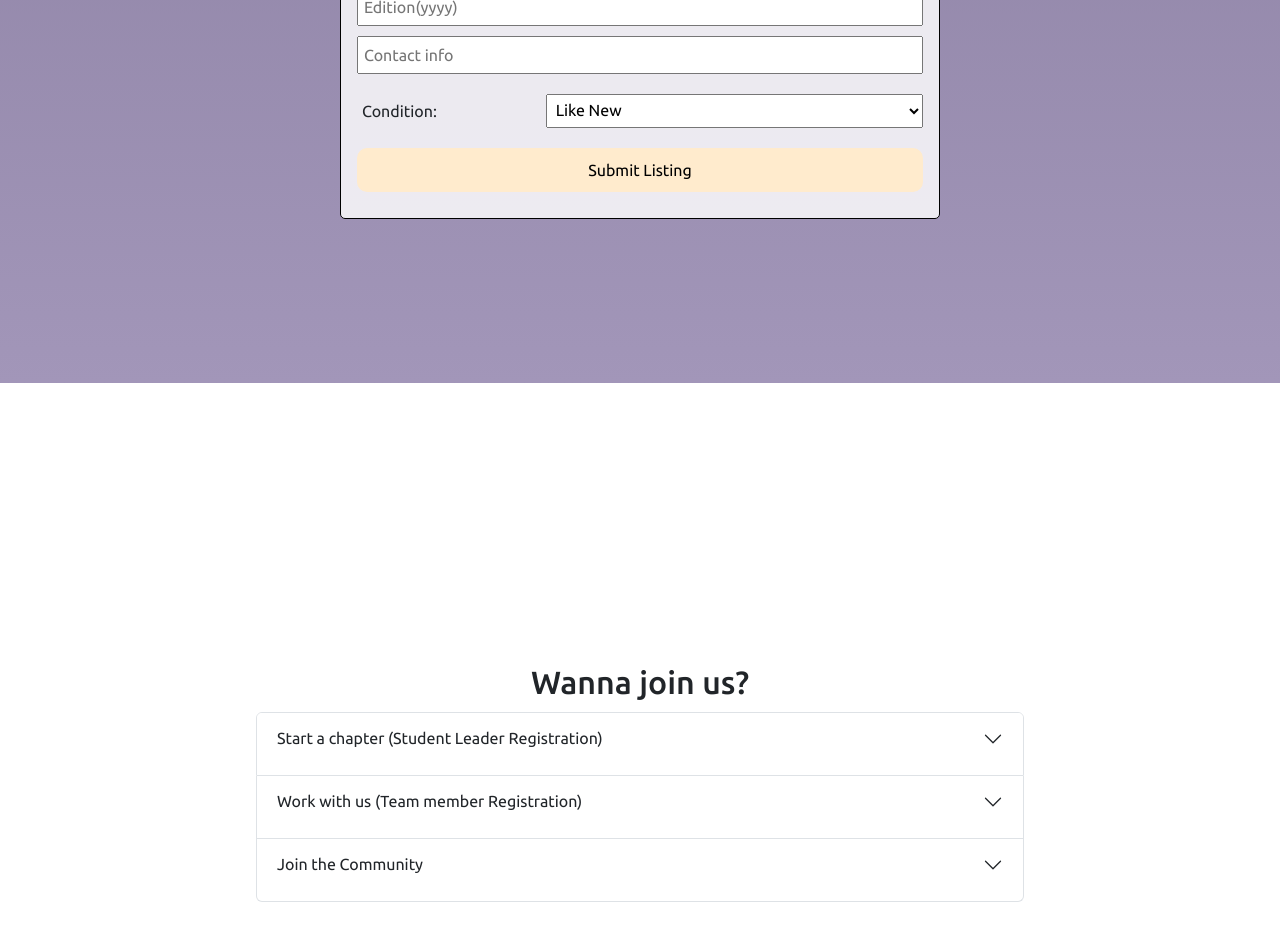
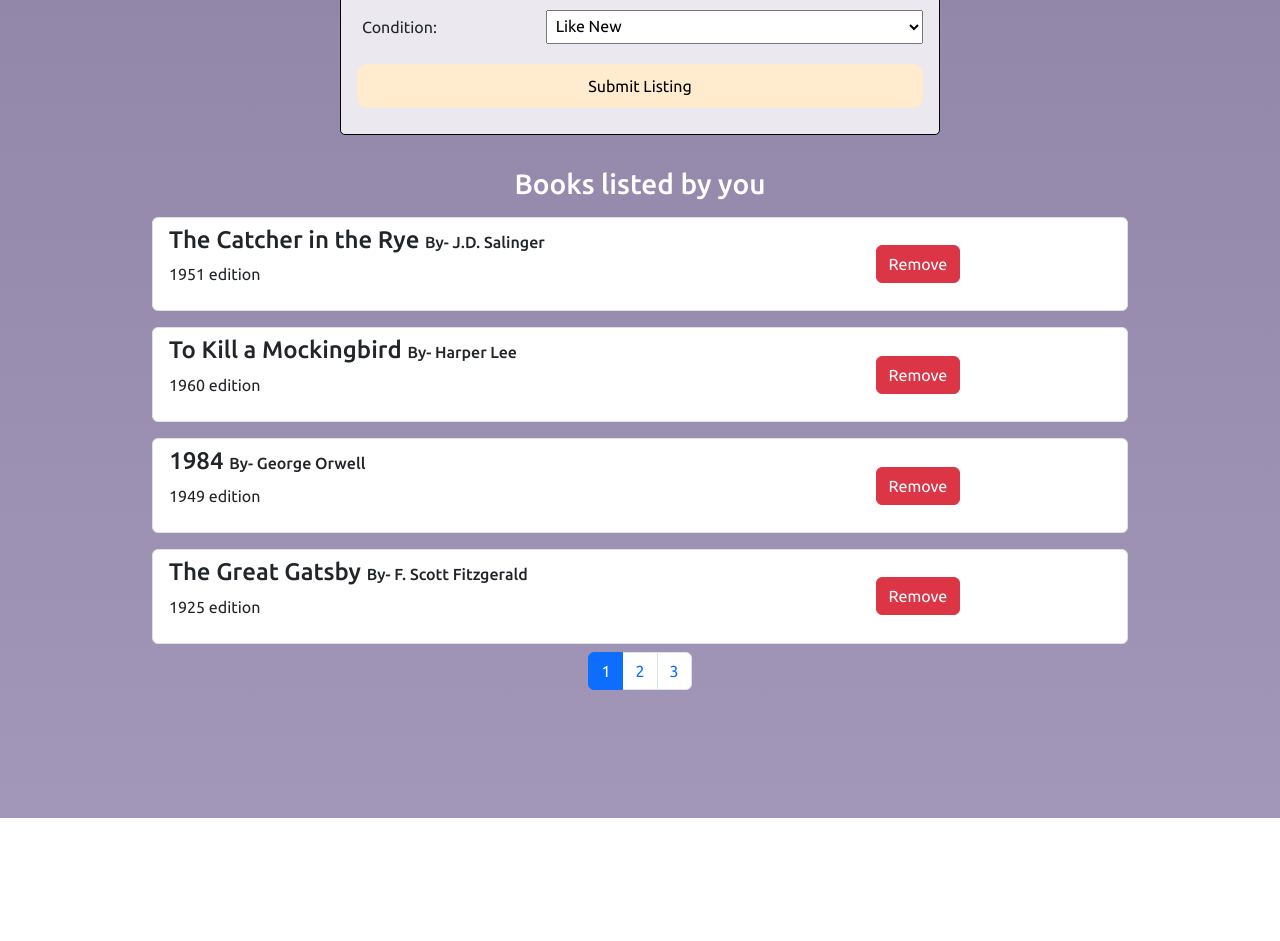
Before and after one commit to SharmaRohan1/booKing, a React (Create React App) app in the folder Frontend/: page / in a window 1280 px wide. Shown: the part 2620-3561 px from the top of the page. Built offline with nearby package versions, Linux system fonts and the light colour scheme.

Commit message:
add listedBooks

```diff
--- /dev/null
+++ b/Frontend/src/components/ListedBooks.js
@@ -0,0 +1,151 @@
+import { useState } from "react";
+import { Pagination, ListGroup } from "react-bootstrap";
+import Listing from "./Listing";
+
+import "./styles/listedBooksStyles.css";
+
+const listings = [
+    {
+      id: 1,
+      title: 'The Catcher in the Rye',
+      author: 'J.D. Salinger',
+      edition: 1951,
+      contact: 'john.doe@example.com',
+      condition: 'Like New',
+    },
+    {
+      id: 2,
+      title: 'To Kill a Mockingbird',
+      author: 'Harper Lee',
+      edition: 1960,
+      contact: 'jane.smith@example.com',
+      condition: 'Good',
+    },
+    {
+      id: 3,
+      title: '1984',
+      author: 'George Orwell',
+      edition: 1949,
+      contact: 'bob.jones@example.com',
+      condition: 'Very Good',
+    },
+    {
+      id: 4,
+      title: 'The Great Gatsby',
+      author: 'F. Scott Fitzgerald',
+      edition: 1925,
+      contact: 'mary.wilson@example.com',
+      condition: 'Like New',
+    },
+    {
+      id: 5,
+      title: 'Brave New World',
+      author: 'Aldous Huxley',
+      edition: 1932,
+      contact: 'sam.brown@example.com',
+      condition: 'Acceptable',
+    },
+    {
+      id: 6,
+      title: 'Lord of the Rings',
+      author: 'J.R.R. Tolkien',
+      edition: 1954,
+      contact: 'emma.davis@example.com',
+      condition: 'Acceptable',
+    },
+    {
+      id: 7,
+      title: 'Pride and Prejudice',
+      author: 'Jane Austen',
+      edition: 1813,
+      contact: 'chris.evans@example.com',
+      condition: 'Like New',
+    },
+    {
+      id: 8,
+      title: 'The Hobbit',
+      author: 'J.R.R. Tolkien',
+      edition: 1937,
+      contact: 'olivia.white@example.com',
+      condition: 'Very Good',
+    },
+    {
+      id: 9,
+      title: 'The Shining',
+      author: 'Stephen King',
+      edition: 1977,
+      contact: 'alex.miller@example.com',
+      condition: 'Like New',
+    },
+    {
+      id: 10,
+      title: 'The Da Vinci Code',
+      author: 'Dan Brown',
+      edition: 2003,
+      contact: 'michael.jordan@example.com',
+      condition: 'Good',
+    },
+  ];
+
+function ListedBooks(){
+
+    //for pagination
+    const [currentPage, setCurrentPage] = useState(1);
+    const itemsPerPage = 4;
+
+    const startIndex = (currentPage - 1) * itemsPerPage;
+    const endIndex = startIndex + itemsPerPage;
+
+    const currentItems = listings.slice(startIndex, endIndex);
+
+    const totalPages = Math.ceil(listings.length / itemsPerPage);
+
+    const handlePageChange = (page) => {
+        setCurrentPage(page);
+    };
+
+    return (
+        <section id="listedBooks-section">
+            <div className="listedBooks-container">
+                <h3>Books listed by you</h3>
+
+                <div className="listings">
+                    {currentItems.map((res) => {
+                        return (
+                        <ListGroup>
+                            <ListGroup.Item className="listing">
+                            <Listing
+                                id={res.id}
+                                title={res.title}
+                                author={res.author}
+                                edition={res.edition}
+                                contact={res.contact}
+                                condition={res.condition}
+                            />
+                            </ListGroup.Item>
+                        </ListGroup>
+                        );
+                    })}
+
+                </div>
+
+                <div className="pagination-container">
+                    <Pagination>
+                        {[...Array(totalPages)].map((_, index) => (
+                        <Pagination.Item
+                            key={index + 1}
+                            active={index + 1 === currentPage}
+                            onClick={() => handlePageChange(index + 1)}
+                        >
+                            {index + 1}
+                        </Pagination.Item>
+                        ))}
+                    </Pagination>
+                </div>
+            </div>
+        </section>
+    );
+
+}
+
+export default ListedBooks;
--- /dev/null
+++ b/Frontend/src/components/Listing.js
@@ -0,0 +1,33 @@
+import { Button } from "react-bootstrap";
+
+import "./styles/listingStyles.css";
+
+function Listing(props) {
+  const id = props.id;
+  const title = props.title;
+  const author = props.author;
+  const edition = props.edition;
+
+  const handleClick = (event) => {
+    //console.log("Delete clicked");
+    const idToBeDeleted = event.target.parentNode.parentNode.getAttribute("id");
+    console.log(idToBeDeleted);
+  };
+
+  return (
+    <section className="listing-container" id={id}>
+      <div className="info-container">
+        <h4>
+          {title} <h6>By- {author}</h6>
+        </h4>
+        <p>{edition} edition</p>
+      </div>
+
+      <div className="deleteBtn-container">
+        <Button variant="danger" onClick={handleClick}>Remove</Button>{""}
+      </div>
+    </section>
+  );
+}
+
+export default Listing;
--- a/Frontend/src/components/Result.js
+++ b/Frontend/src/components/Result.js
@@ -1,6 +1,6 @@
 import { Badge } from 'react-bootstrap';
 
-import './styles/result.css';
+import './styles/resultStyles.css';
 
 export function Result(props) {
   const id = props.id;
--- a/Frontend/src/components/SellBooks.js
+++ b/Frontend/src/components/SellBooks.js
@@ -1,4 +1,5 @@
 import "./styles/sellBooksStyles.css";
+import ListedBooks from "./ListedBooks";
 
 function SellBooks() {
   const handleSubmit = (event) => {
@@ -51,6 +52,8 @@ function SellBooks() {
           <button type="submit">Submit Listing</button>
         </form>
       </div>
+
+      <ListedBooks />
     </section>
   );
 }
--- /dev/null
+++ b/Frontend/src/components/styles/listedBooksStyles.css
@@ -0,0 +1,23 @@
+#listedBooks-section{
+    padding: 2rem 0;
+}
+
+.listedBooks-container{
+    width: 80%;
+    margin: auto;
+}
+
+.listedBooks-container h3{
+    color: #fff;
+    text-align: center;
+}
+
+.listing{
+    margin: 0.5rem;
+    padding: 1rem , 0.5rem;
+}
+
+.pagination-container{
+    display: grid;
+    justify-items: center;
+}
--- /dev/null
+++ b/Frontend/src/components/styles/listingStyles.css
@@ -0,0 +1,9 @@
+.listing-container{
+    display: grid;
+    grid-template-columns: 3fr 1fr;
+    align-items: center;
+}
+
+.listing-container h6{
+    display: inline;
+}
--- a/Frontend/src/components/styles/sellBooksStyles.css
+++ b/Frontend/src/components/styles/sellBooksStyles.css
@@ -1,5 +1,5 @@
 #sellbooks-section {
-    height: 100vh;
+    min-height: 100vh;
     padding: 20vh 20px 10vh;
 
     display: grid;
```
Also changed, not shown: Frontend/src/components/styles/resultStyles.css (renamed from Frontend/src/components/styles/result.css).
